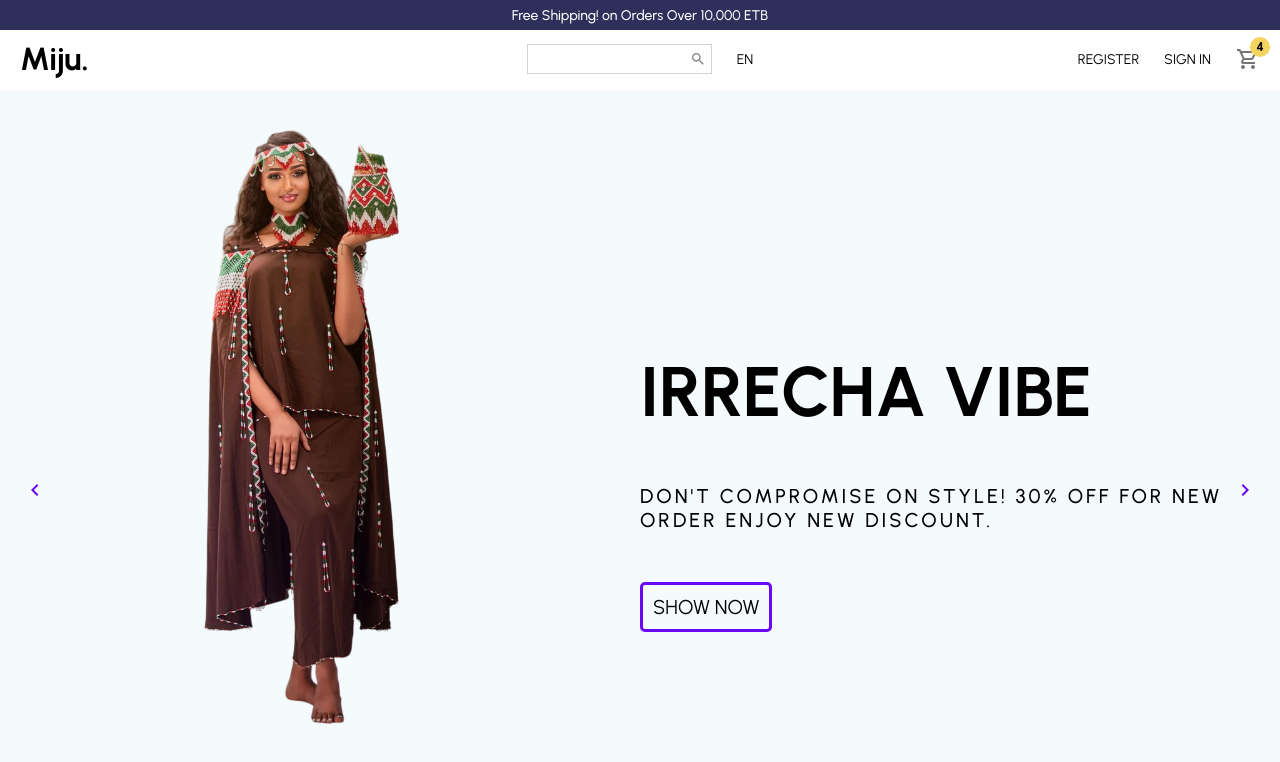
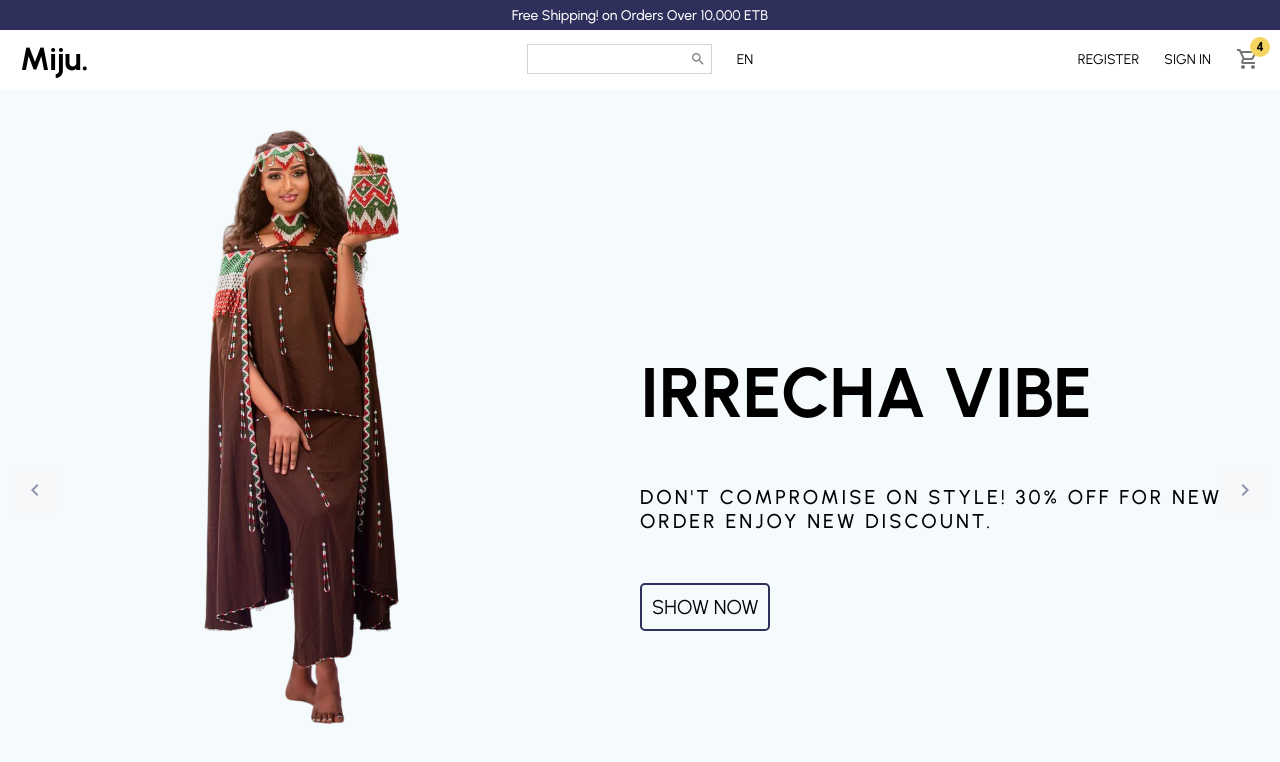
Before and after one commit to Felmeta-M/Miju, a React (Vite) app: page / in a window 1280 px wide. Shown: the top 762 px of the page. Built offline with nearby package versions, Linux system fonts and the light colour scheme.

Commit message:
fixing infinite scroll slider

```diff
--- a/src/components/Slider.jsx
+++ b/src/components/Slider.jsx
@@ -14,24 +14,28 @@ const Container = styled.div`
 const Arrow = styled.div`
   width: 50px;
   height: 50px;
-    color: #6b07f7;
-    border-radius: 50%;
+  color: #2e2f5b;
+  background-color: #f7f7f7;
+  border-radius: 20%;
   display: flex;
   align-items: center;
   justify-content: center;
   position: absolute;
   top: 0;
   bottom: 0;
-    left: ${props=> props.direction === "left" && "10px"};
-    right: ${props=> props.direction === "right" && "10px"};
+  left: ${(props) => props.direction === "left" && "10px"};
+  right: ${(props) => props.direction === "right" && "10px"};
   margin: auto;
   cursor: pointer;
+  opacity: 0.5;
   z-index: 2;
 `;
+
 const Wrapper = styled.div`
   height: 100%;
   display: flex;
-    transform: translateX(0vw);
+  transition: transform 1.5s ease;
+  transform: translateX(${(props) => props.slideIndex * -100}vw);
 `;
 
 const Slide = styled.div`
@@ -39,7 +43,7 @@ const Slide = styled.div`
   height: 100vh;
   display: flex;
   align-items: center;
-    background-color: #${props=>props.bg};
+  background-color: #${(props) => props.bg};
 `;
 
 const ImgContainer = styled.div`
@@ -61,7 +65,7 @@ const Title = styled.h1`
 `;
 
 const Desc = styled.p`
-    margin: 50px 0;
+  margin: 50px 0px;
   font-size: 20px;
   font-weight: 500;
   letter-spacing: 3px;
@@ -72,47 +76,91 @@ const Button = styled.button`
   font-size: 20px;
   background-color: transparent;
   cursor: pointer;
-    border: solid #6b07f7;
+  border: solid #2e2f5b 2px;
   border-radius: 5px;
 `;
 
+const Slider = () => {
+  const [slideIndex, setSlideIndex] = useState(1); // Starting at the cloned first slide
+  const [transitioning, setTransitioning] = useState(false);
 
-const Slider = () => {
-    const [slideIndex, setSlideIndex] = useState(0);
   const handleClick = (direction) => {
+    if (transitioning) return; // Preventing double clicks during transition
+    setTransitioning(true);
+
     if (direction === "left") {
-            setSlideIndex(slideIndex > 0 ? slideIndex - 1 : 2);
+      setSlideIndex(slideIndex === 0 ? sliderItems.length : slideIndex - 1);
     } else {
-            setSlideIndex(slideIndex < 2 ? slideIndex + 1 : 0);
+      setSlideIndex(slideIndex === sliderItems.length + 1 ? 1 : slideIndex + 1);
     }
+  };
+
+  const handleTransitionEnd = () => {
+    setTransitioning(false);
+
+    if (slideIndex === 0) {
+      setSlideIndex(sliderItems.length); // Jumping to real last slide without animation
     }
+    if (slideIndex === sliderItems.length + 1) {
+      setSlideIndex(1); // Jumping to real first slide without animation
+    }
+  };
+
   return (
     <Container>
-        <Arrow direction= "left" onClick={()=>handleClick("left")}>
+      <Arrow direction="left" onClick={() => handleClick("left")}>
         <KeyboardArrowLeft />
       </Arrow>
-        <Wrapper>
-            {sliderItems.map((item)=>(
-                <>
-                <Slide bg={item.bg}>
+      <Wrapper
+        slideIndex={slideIndex}
+        onTransitionEnd={handleTransitionEnd}
+        style={{
+          transition: transitioning ? "transform 1.5s ease" : "none",
+        }}
+      >
+        {/* Cloning last slide before the first slide */}
+        <Slide bg={sliderItems[sliderItems.length - 1].bg}>
+          <ImgContainer>
+            <Image src={sliderItems[sliderItems.length - 1].img} />
+          </ImgContainer>
+          <InfoContainer>
+            <Title>{sliderItems[sliderItems.length - 1].title}</Title>
+            <Desc>{sliderItems[sliderItems.length - 1].desc}</Desc>
+            <Button>SHOW NOW</Button>
+          </InfoContainer>
+        </Slide>
+
+        {/* Normal slides */}
+        {sliderItems.map((item, index) => (
+          <Slide key={index} bg={item.bg}>
             <ImgContainer>
               <Image src={item.img} />
             </ImgContainer>
             <InfoContainer>
               <Title>{item.title}</Title>
-                        <Desc>{item.desc} </Desc>
+              <Desc>{item.desc}</Desc>
               <Button>SHOW NOW</Button>
             </InfoContainer>
           </Slide>
-                 </>
         ))}
+
+        {/* Cloning first slide after the last slide */}
+        <Slide bg={sliderItems[0].bg}>
+          <ImgContainer>
+            <Image src={sliderItems[0].img} />
+          </ImgContainer>
+          <InfoContainer>
+            <Title>{sliderItems[0].title}</Title>
+            <Desc>{sliderItems[0].desc}</Desc>
+            <Button>SHOW NOW</Button>
+          </InfoContainer>
+        </Slide>
       </Wrapper>
-        <Arrow direction= "right" onClick={()=>handleClick("right")}>
+      <Arrow direction="right" onClick={() => handleClick("right")}>
         <KeyboardArrowRight />
       </Arrow>
     </Container>
-  )
-}
-
+  );
+};
 
 export default Slider;
```
Lines whose indentation alone changed are shown as unchanged.
